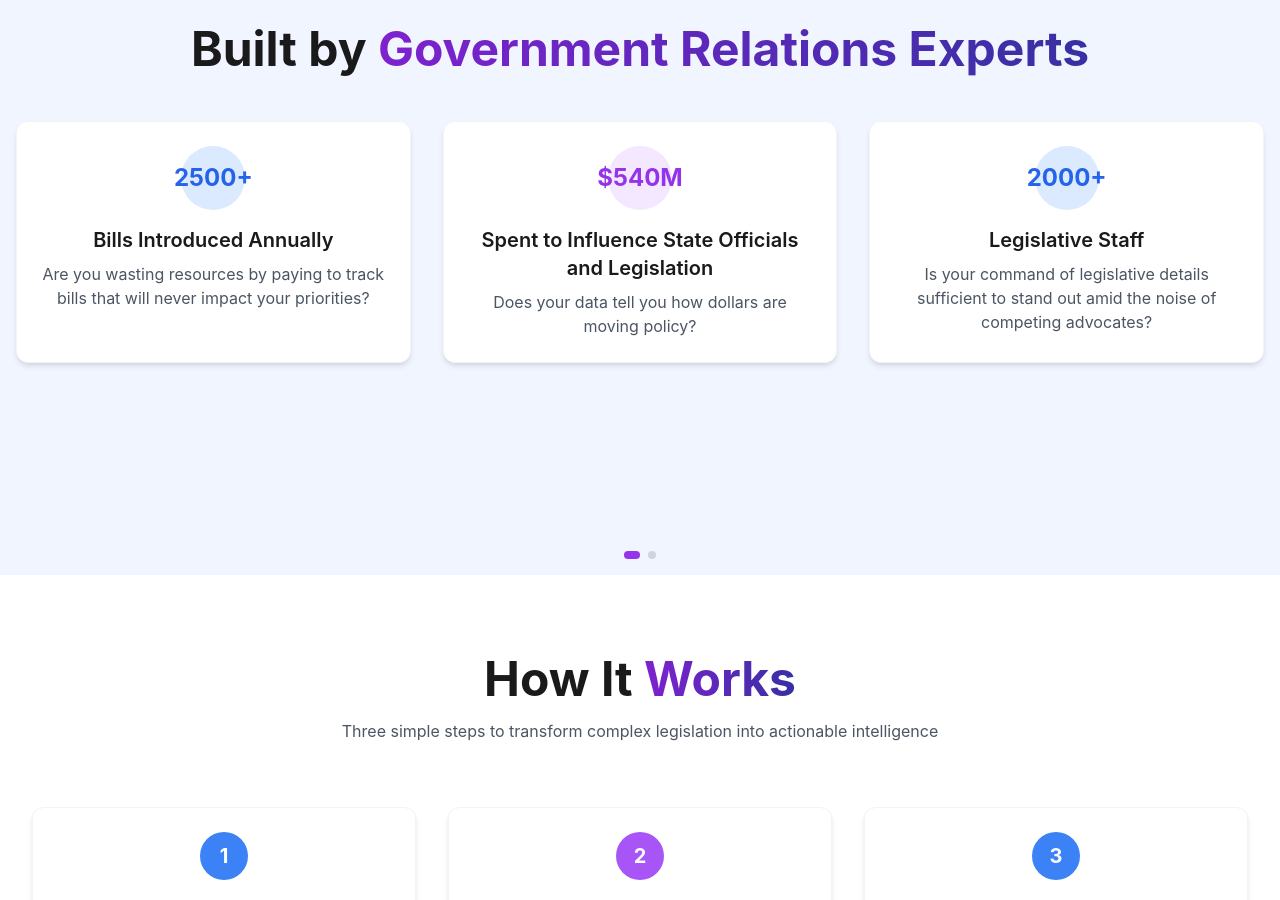
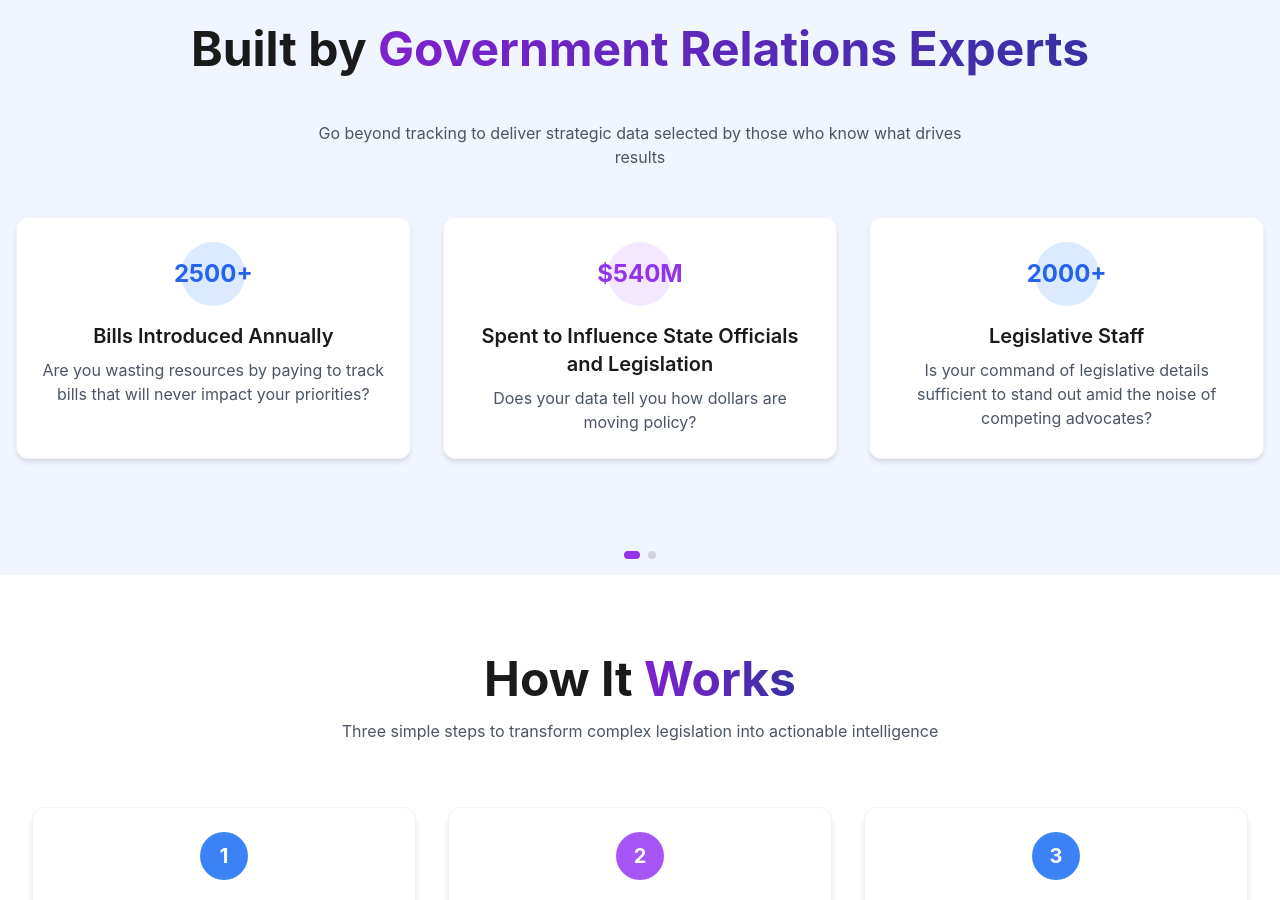
Before and after one commit to ehawked/legislative-report-app, a React (Vite) app: page / in a window 1280 px wide. Shown: the part 2760-3660 px from the top of the page. Built offline with nearby package versions, Linux system fonts and the light colour scheme.

Commit message:
Updated FeaturesCarousel.tsx

```diff
--- a/src/components/FeaturesCarousel.tsx
+++ b/src/components/FeaturesCarousel.tsx
@@ -47,6 +47,10 @@ const FeaturesCarousel = () => {
               <h2 className="text-4xl md:text-5xl font-bold text-center mb-12">
                 Built by <span className="gradient-text">Government Relations Experts</span>
               </h2>
+                            <p className="text-gray-600 text-center mb-12 max-w-2xl mx-auto">
+                Go beyond tracking to deliver strategic data selected by those who know what drives results
+              </p>
+
 
               <div className="grid md:grid-cols-3 gap-8">
                 <Card variant="default" className="text-center" hover={true}>
```
